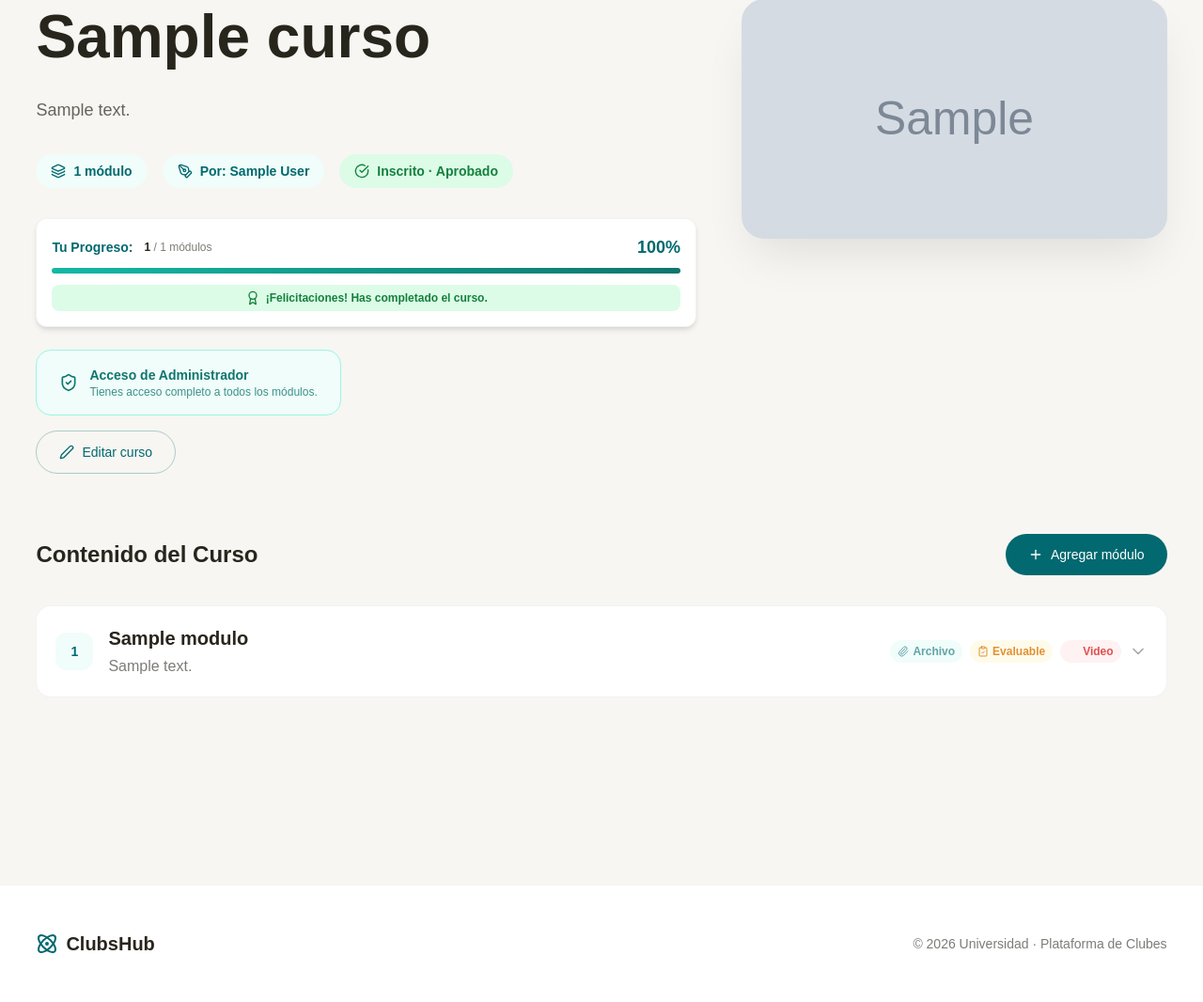
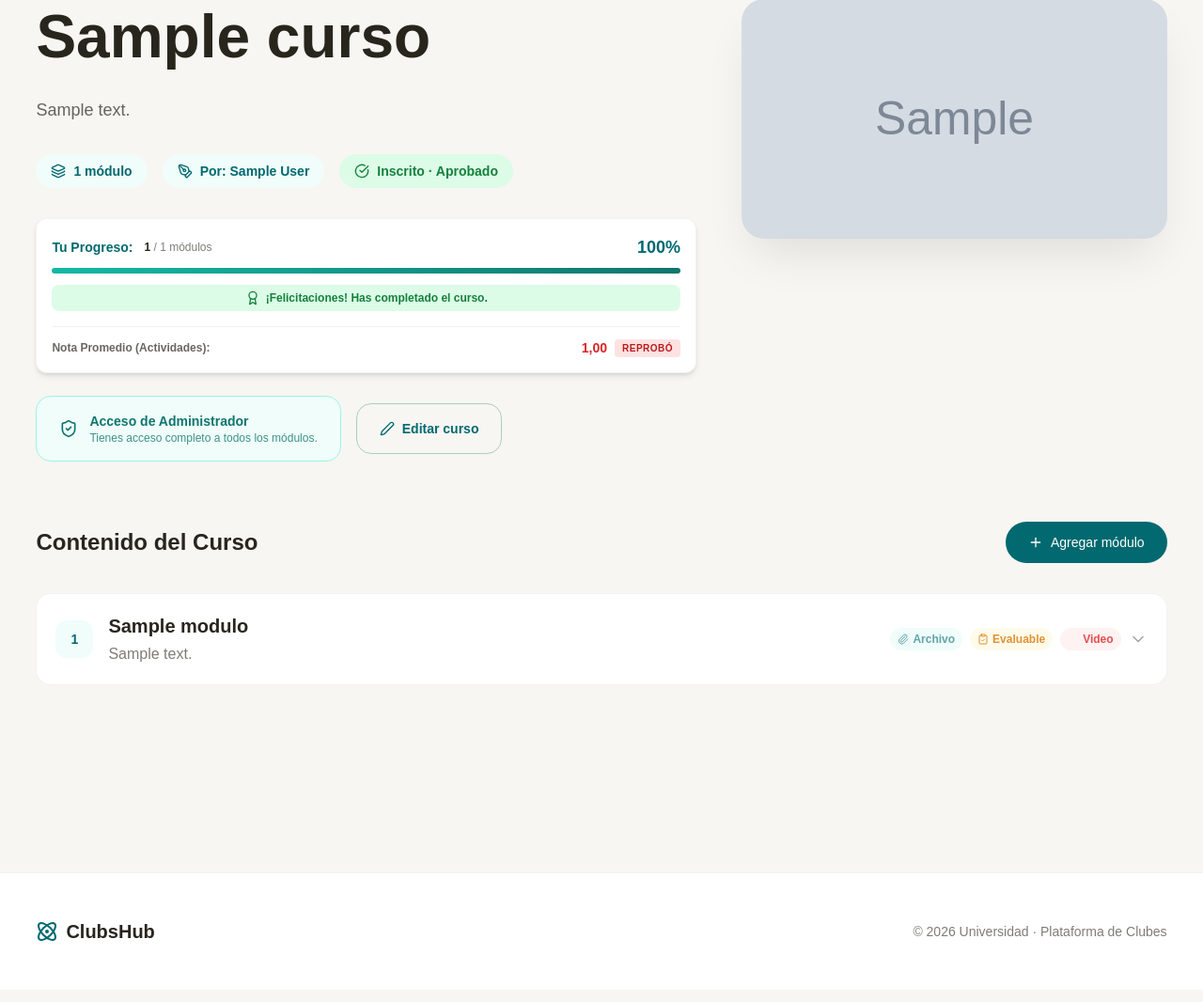
Before and after one commit to RonalSQ/blog, a Django app: page /cursos/1/ in a window 1280 px wide. Shown: the part 157-1223 px from the top of the page at 94% size. Run offline with Django 4.2, Linux system fonts and the light colour scheme; a user stored in the database is signed in; tables that the repository leaves empty hold one stand-in row (values such as "Sample post"); grey boxes marked "Sample" are stand-in pictures; some libraries are stand-ins or nearby versions; some web fonts are replaced.

Commit message:
Filtra progresos en admin, calcula promedio de notas y mejora interfaz

```diff
--- a/app/admin.py
+++ b/app/admin.py
@@ -142,3 +142,7 @@ class ProgresoModuloAdmin(ModelAdmin):
         # Es preferible que se creen solos cuando el usuario avanza o mediante otra vía,
         # pero permitimos agregar manualmente si es necesario.
         return True
+
+    def get_queryset(self, request):
+        qs = super().get_queryset(request)
+        return qs.filter(modulo__es_evaluable=True)
--- a/app/templates/curso_detalle.html
+++ b/app/templates/curso_detalle.html
@@ -128,17 +128,38 @@
                         <i data-lucide="award" class="w-4 h-4"></i>
                         ¡Felicitaciones! Has completado el curso.
                     </div>
+
+                    {% if nota_promedio is not None %}
+                    <div class="mt-4 pt-3 border-t border-black/5 dark:border-white/5 flex items-center justify-between">
+                        <span class="text-xs font-bold text-base-textLight/70 dark:text-base-textDark/70">Nota Promedio (Actividades):</span>
+                        <div class="flex items-center gap-2">
+                            <span class="text-sm font-black {% if nota_promedio >= 3.0 %}text-green-600 dark:text-green-400{% else %}text-red-600 dark:text-red-400{% endif %}">
+                                {{ nota_promedio|floatformat:2 }}
+                            </span>
+                            <span class="px-2 py-0.5 rounded text-[10px] font-bold uppercase tracking-wider {% if nota_promedio >= 3.0 %}bg-green-100 text-green-700 dark:bg-green-900/30 dark:text-green-400{% else %}bg-red-100 text-red-700 dark:bg-red-900/30 dark:text-red-400{% endif %}">
+                                {% if nota_promedio >= 3.0 %}Aprobó{% else %}Reprobó{% endif %}
+                            </span>
+                        </div>
+                    </div>
+                    {% endif %}
                 </div>
                 {% endif %}
 
                 <!-- Botón de inscripción -->
                 {% if user.is_authenticated and user.rol == 'administrador' or user.is_superuser %}
-                <div class="inline-flex items-center gap-3 bg-brand-50 dark:bg-brand-900/20 border border-brand-200 dark:border-brand-800 px-6 py-4 rounded-2xl text-brand-700 dark:text-brand-400">
-                    <i data-lucide="shield-check" class="w-5 h-5 flex-shrink-0"></i>
-                    <div>
-                        <p class="font-bold text-sm">Acceso de Administrador</p>
-                        <p class="text-xs opacity-80">Tienes acceso completo a todos los módulos.</p>
+                <div class="flex flex-wrap items-center gap-4">
+                    <div class="inline-flex items-center gap-3 bg-brand-50 dark:bg-brand-900/20 border border-brand-200 dark:border-brand-800 px-6 py-4 rounded-2xl text-brand-700 dark:text-brand-400">
+                        <i data-lucide="shield-check" class="w-5 h-5 flex-shrink-0"></i>
+                        <div>
+                            <p class="font-bold text-sm">Acceso de Administrador</p>
+                            <p class="text-xs opacity-80">Tienes acceso completo a todos los módulos.</p>
+                        </div>
                     </div>
+                    <a href="{% url 'curso_editar' curso.pk %}"
+                       class="inline-flex items-center gap-2 border border-brand-800/30 text-brand-800 dark:text-brand-400 dark:border-brand-400/30 hover:bg-brand-50 dark:hover:bg-brand-900/20 px-6 py-4 rounded-2xl text-sm font-bold transition-all hover:border-brand-800 dark:hover:border-brand-400 active:scale-95">
+                        <i data-lucide="edit-2" class="w-4 h-4"></i>
+                        Editar curso
+                    </a>
                 </div>
                 {% elif not inscripcion %}
                 <form method="POST">
@@ -167,14 +188,7 @@
                 </div>
                 {% endif %}
 
-                {% if user.is_authenticated and user.rol == 'administrador' or user.is_superuser %}
-                <div class="mt-4">
-                    <a href="{% url 'curso_editar' curso.pk %}"
-                       class="btn border border-brand-800/30 text-brand-800 dark:text-brand-400 dark:border-brand-400/30 hover:bg-brand-50 dark:hover:bg-brand-900/20 text-sm">
-                        <i data-lucide="edit-2" class="w-4 h-4"></i> Editar curso
-                    </a>
-                </div>
-                {% endif %}
+
             </div>
 
             <!-- Imagen del curso -->
--- a/app/views.py
+++ b/app/views.py
@@ -274,6 +274,7 @@ def curso_detalle_view(request, pk):
     progresos_dict = {}
     porcentaje = 0
 
+    nota_promedio = None
     if tiene_acceso and total_modulos > 0:
         progresos = ProgresoModulo.objects.filter(
             usuario=request.user,
@@ -288,6 +289,17 @@ def curso_detalle_view(request, pk):
 
         porcentaje = int((len(modulos_completados_ids) / total_modulos) * 100)
 
+        # Calcular nota promedio de módulos evaluables calificados
+        evaluable_modulos_ids = [m.id for m in modulos if m.es_evaluable]
+        if evaluable_modulos_ids:
+            progresos_evaluables = [
+                progresos_dict[m_id] for m_id in evaluable_modulos_ids
+                if m_id in progresos_dict and progresos_dict[m_id].calificacion is not None
+            ]
+            if progresos_evaluables:
+                total_calif = sum(p.calificacion for p in progresos_evaluables)
+                nota_promedio = total_calif / len(progresos_evaluables)
+
     context = {
         'curso': curso,
         'modulos': modulos,
@@ -298,6 +310,7 @@ def curso_detalle_view(request, pk):
         'total_modulos': total_modulos,
         'modulos_completados_count': len(modulos_completados_ids),
         'porcentaje': porcentaje,
+        'nota_promedio': nota_promedio,
     }
     return render(request, 'curso_detalle.html', context)
 
```
